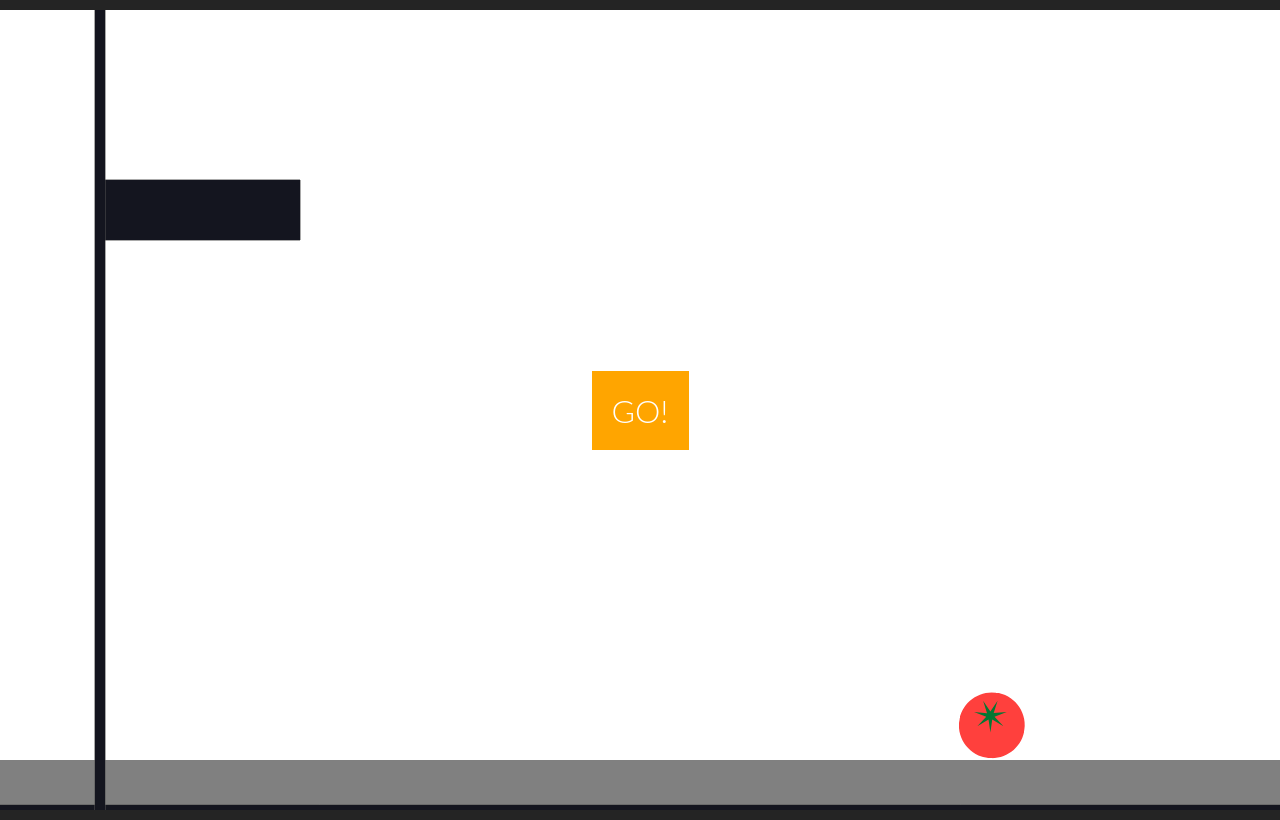
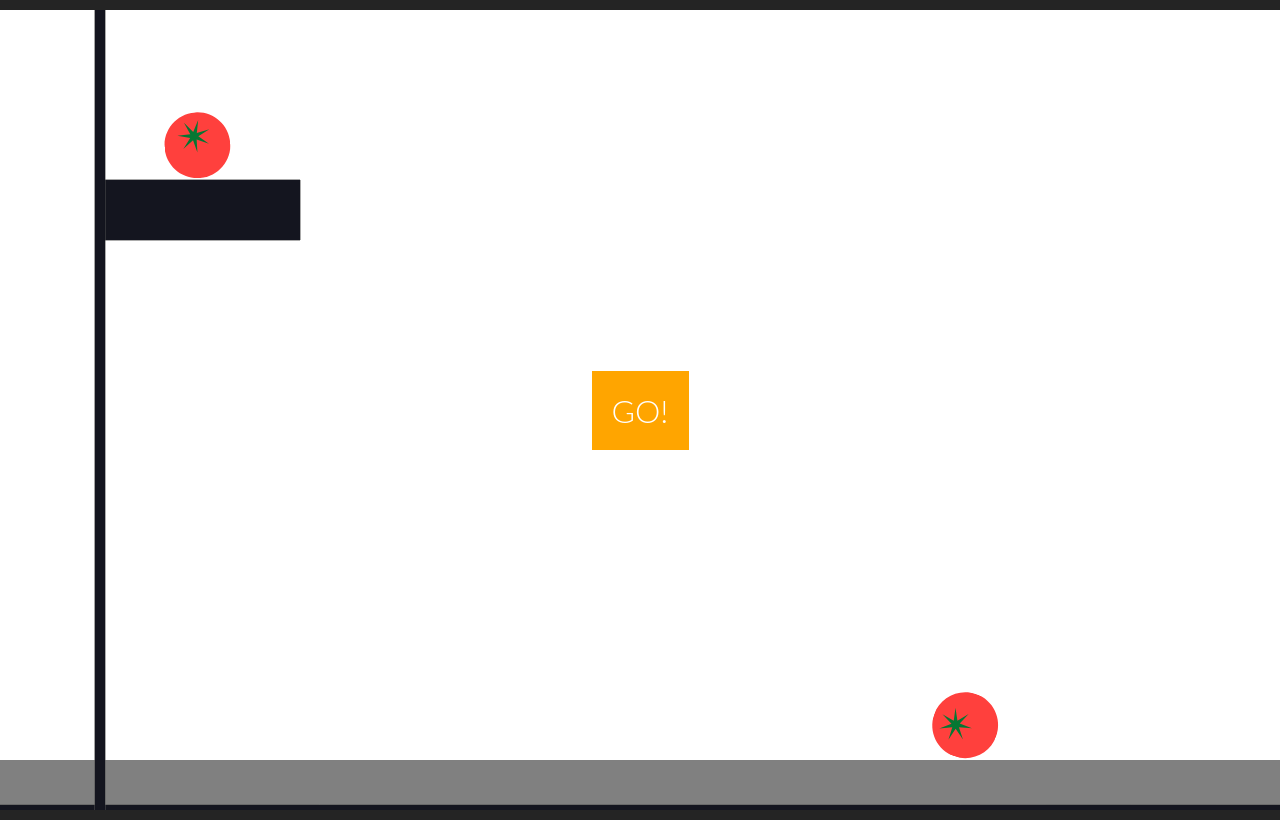
Before and after one commit to anya-pop/GalileoSim, a plain HTML site: page index.html in a window 1280 px wide. Both pictures are taken after a click on the button "GO!". Drawn offline with Linux system fonts and the light colour scheme.

Commit message:
a new tomato appearing after shooting

```diff
--- a/logic.js
+++ b/logic.js
@@ -22,7 +22,8 @@ var render = Render.create({
 
 var ground = Bodies.rectangle(200, 200, 200, 60, { isStatic: true });
 Composite.add(engine.world, [ ground]);
-let boxA = Bodies.circle(200, 165, 35,  {
+
+let tomato = Bodies.circle(200, 165, 35,  {
   render: {
       sprite: {
           texture:
@@ -30,7 +31,9 @@ let boxA = Bodies.circle(200, 165, 35,  {
       }
   }
   });
-  Composite.add(engine.world, boxA);
+  Composite.add(engine.world, [tomato]);
+
+
 var floor = Bodies.rectangle(0, window.innerHeight, 10000, 100, {
   render:{
 fillStyle: 'gray'
@@ -46,13 +49,26 @@ Composite.add(engine.world, [xAxis,  yAxis]);
 Engine.run(engine);
 
 Render.run(render);
-// create runner
 var runner = Runner.create();
 
 let btn = document.getElementById("btn");
 
 btn.onclick = function() {
 
-     Matter.Body.setVelocity( boxA, {x: 10, y: -20});
+     Matter.Body.setVelocity( tomato, {x: 15, y: 0});
+
+     setTimeout(function() {
+     let newTomato = Bodies.circle(200, 165, 35,  {
+        render: {
+            sprite: {
+                texture:
+                "images/tomato.svg"
+            }
+        }
+        });
+        Composite.add(engine.world, [newTomato]);
+        tomato = newTomato;
+    }, 1000);
+
 
 };
--- a/style.css
+++ b/style.css
@@ -1,5 +1,5 @@
 body {
-
+  overflow:hidden;
   margin: 0;
   display:flex;
   align-items: center;
@@ -10,17 +10,6 @@ body {
   text-align: center;
   margin: 10px;
 }
-  #ground {
-    display: block;
-    background-color: #AFB7C2;
-    width: 100vw;
-    height: 100vh;
-    position: fixed;
-    bottom: 0;
-    left: 0;
-    z-index: 1;
-    position: absolute;
-  }
 
 .button {
     color: white;
```
